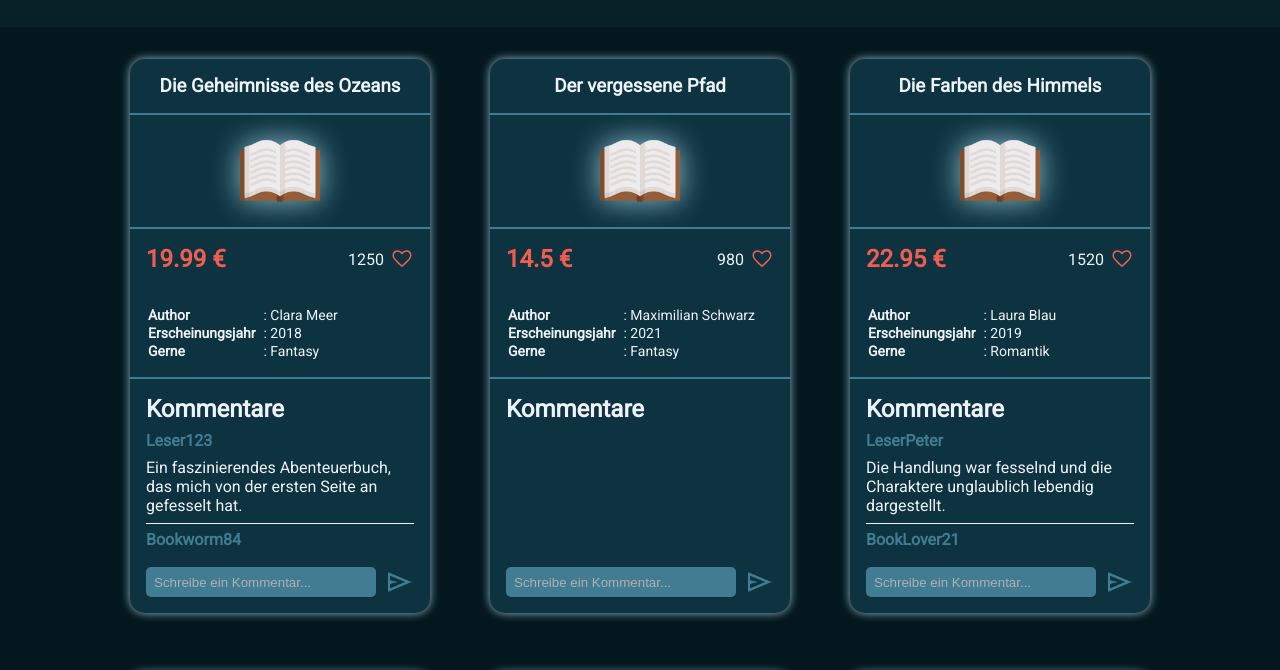
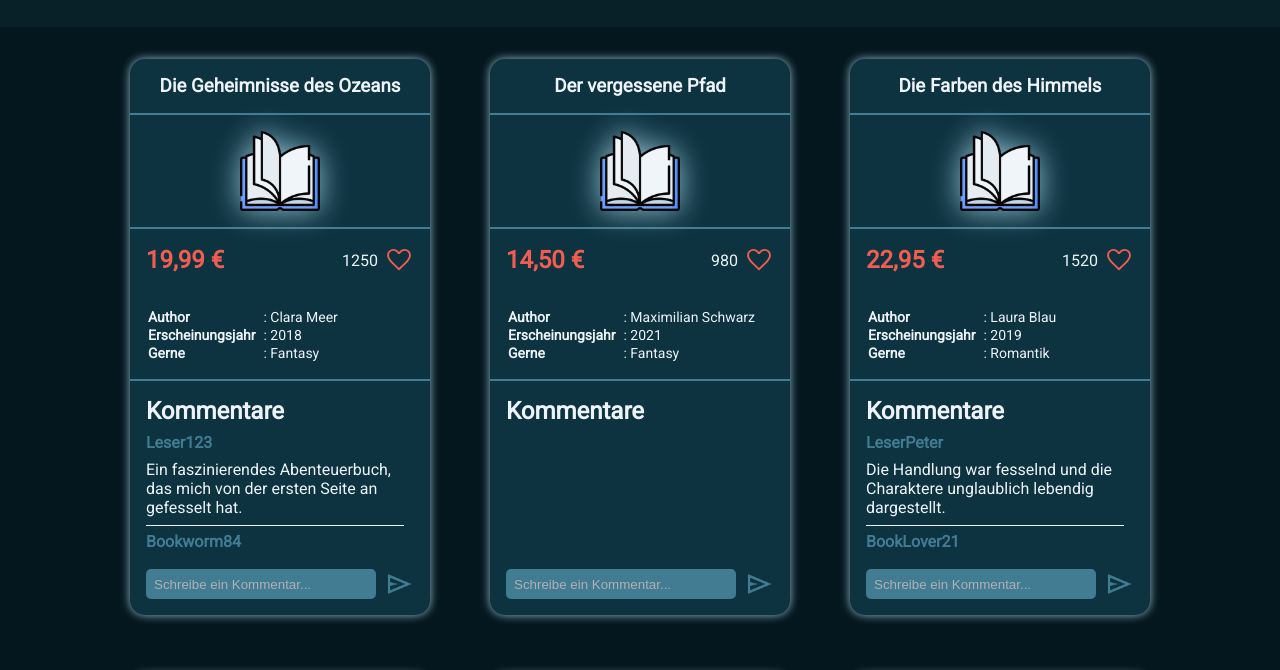
Before and after one commit to devhorn/Bookstore, a plain HTML site: page index.html in a window 1280 px wide. Shown: the part 73-743 px from the top of the page. Drawn offline with Linux system fonts and the light colour scheme; files whose address does not match are found by name.

Commit message:
added price convertion and scrollbar

```diff
--- a/scripts/script.js
+++ b/scripts/script.js
@@ -3,8 +3,12 @@ function renderBooks() {
   booksContentRef.innerHTML = "";
   for (let i = 0; i < books.length; i++) {
     let bookElement = books[i];
-    booksContentRef.innerHTML += getBookTemplate(bookElement, i);
-
+    let convertedPrice = convertPrice(bookElement.price);
+    booksContentRef.innerHTML += getBookTemplate(
+      bookElement,
+      i,
+      convertedPrice
+    );
     let commentsArr = bookElement.comments;
     let commentContentRef = document.getElementById(`${"commentContent" + i}`);
     commentContentRef.innerHTML = "";
@@ -14,3 +18,20 @@ function renderBooks() {
     }
   }
 }
+
+function convertPrice(price) {
+  let priceAsString = String(price);
+  if (priceAsString.includes(".")) {
+    priceAsString = priceAsString.replace(".", ",");
+    priceAsArr = priceAsString.split(",");
+    let numAfterComma = Number(priceAsArr[1]);
+    if (numAfterComma <= 9) {
+      let resultPrice = priceAsArr.toString();
+      resultPrice = resultPrice + 0;
+      return resultPrice;
+    }
+    return priceAsString;
+  } else {
+    return priceAsString;
+  }
+}
--- a/scripts/template.js
+++ b/scripts/template.js
@@ -1,19 +1,19 @@
-function getBookTemplate(bookElement, bookIndex) {
+function getBookTemplate(bookElement, bookIndex, bookPrice) {
   return `<div class="bookContainer">
             <div class="bookTitle">
               <h3>${bookElement.name}</h3>
             </div>
             <div class="bookImg">
-              <img src="./assets/icon/book_container.png" alt="" />
+              <img src="./assets/icon/open-book.png" alt="" />
             </div>
             <div class="bookInformation">
               <div class="priceAndLikeContainer">
-                <p id="price">${bookElement.price} €</p>
+                <p id="price">${bookPrice} €</p>
                 <div class="likeContainer">
                   <p id="likeCounter">${bookElement.likes}</p>
                   <img
                     src="./assets/icon/favorite_24dp_F15E51_FILL0_wght300_GRAD0_opsz24.svg"
-                    alt=""
+                    alt="heart"
                   />
                 </div>
               </div>
--- a/styles/book_style.css
+++ b/styles/book_style.css
@@ -54,6 +54,15 @@
   gap: 6px;
 }
 
+.likeContainer img {
+  width: 30px;
+}
+
+.likeContainer img:hover {
+  filter: drop-shadow(0 0 5px #ef1f1f);
+  cursor: pointer;
+}
+
 .infoTable {
   padding: 16px;
   display: flex;
@@ -84,10 +93,20 @@
 }
 
 .commentContainer {
-  scrollbar-color: var(--divider-color) var(--main-bg-color);
-  scrollbar-width: thin;
   height: 120px;
   overflow: auto;
+  padding-right: 10px;
+  ::-webkit-scrollbar {
+    width: 8px;
+  }
+
+  ::-webkit-scrollbar-track {
+    background-color: var(--main-bg-color);
+  }
+
+  ::-webkit-scrollbar-thumb {
+    background-color: var(--divider-color);
+  }
 }
 
 .comment {
--- a/styles/main_style.css
+++ b/styles/main_style.css
@@ -1,3 +1,17 @@
+::-webkit-scrollbar {
+  width: 4px;
+}
+
+::-webkit-scrollbar-track {
+  background-color: var(--main-bg-color);
+  border-radius: 5px;
+}
+
+::-webkit-scrollbar-thumb {
+  background-color: var(--divider-color);
+  border-radius: 5px;
+}
+
 :root {
   --header-footer-bg-color: #082129;
   --da-red: #f15e51;
```
Also changed, not shown: tests/test.html (added, +12 -0 lines), tests/test.js (added, +22 -0 lines).
